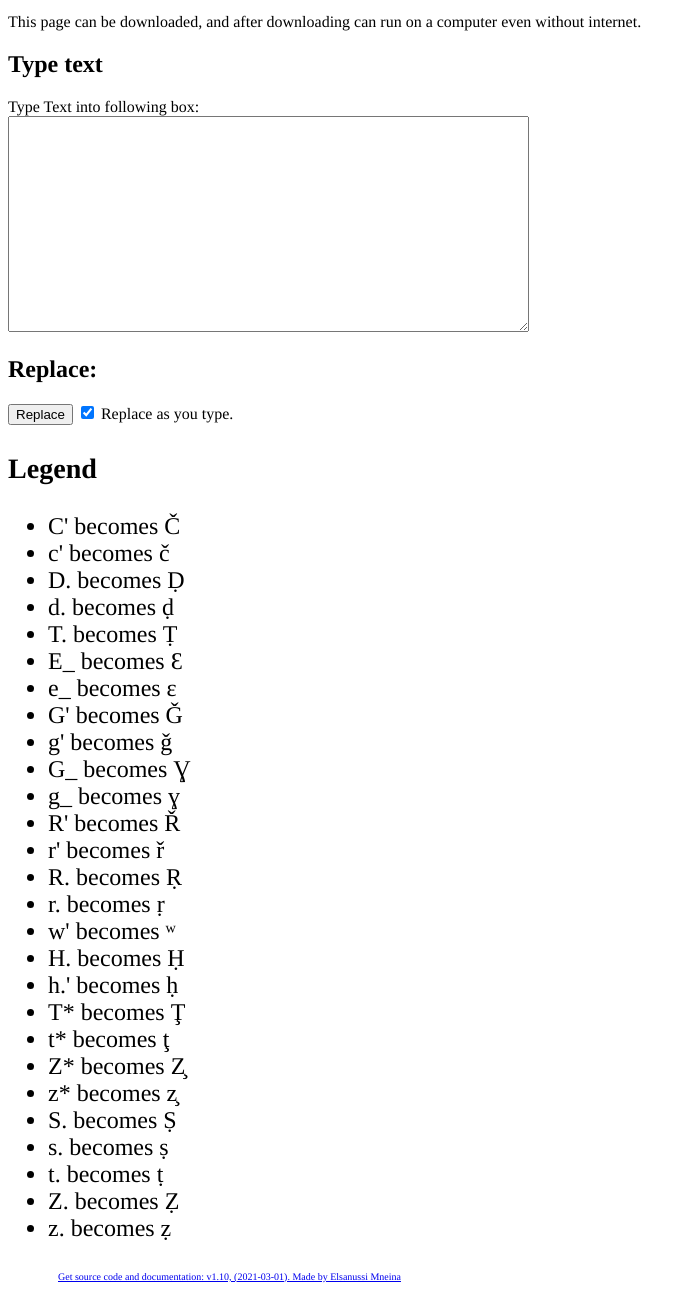
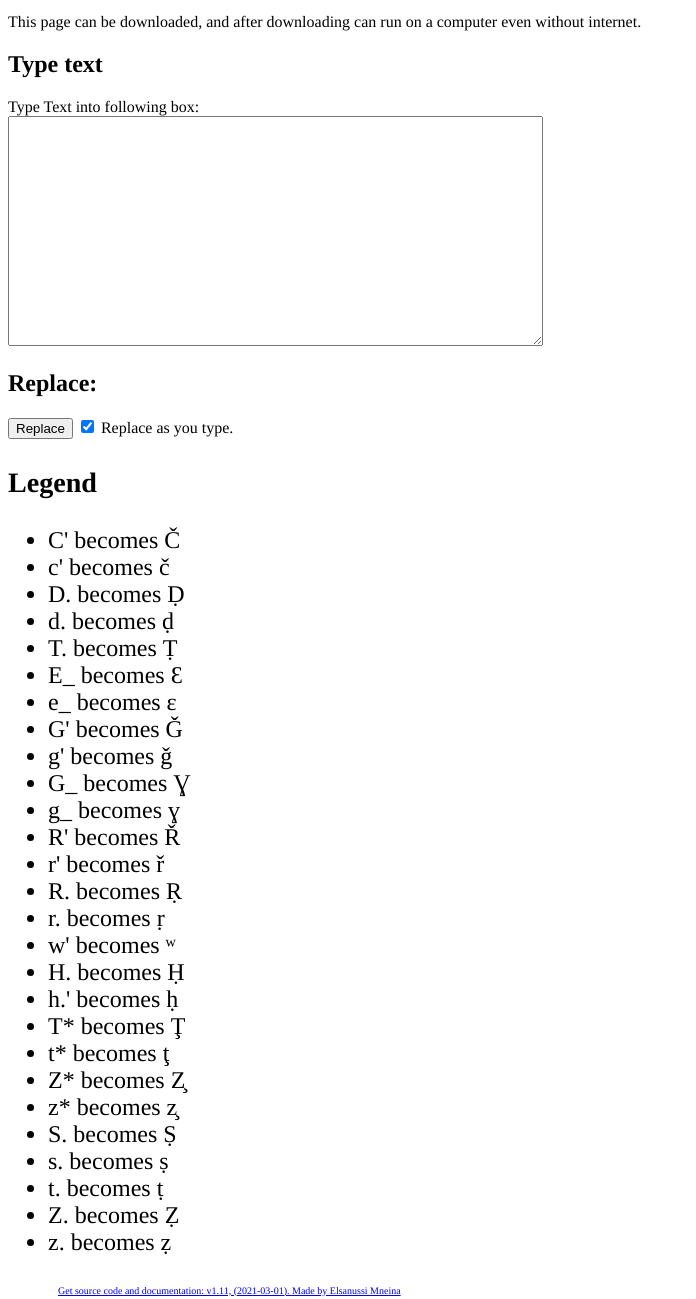
Before and after one commit to elsanussi-s-mneina/type-and-replace-html-js, a plain HTML site: page berber-latin-alphabetQuickTypist.html in a window 1280 px wide. Shown: the part 137-1436 px from the top of the page, without its empty margins (0-696 px from the left). Drawn offline with Linux system fonts and the light colour scheme.

Commit message:
Make text more readable in textbox (v1.11)

```diff
--- a/berber-latin-alphabetQuickTypist.html
+++ b/berber-latin-alphabetQuickTypist.html
@@ -16,7 +16,7 @@
 	<div>
 		<label for="userInputBox">Type Text into following box:</label>
 	</div>
-	<textarea id="userInputBox" oninput="reactToUserTypingCharacter()" cols="50" rows="10" aria-live="assertive" style="font-family: times; font-size: large"></textarea>
+	<textarea id="userInputBox" oninput="reactToUserTypingCharacter()" cols="50" rows="10" aria-live="assertive" style="font-family: times; font-size: large; padding: 0.5em"></textarea>
 	<h2>Replace:</h2>
 	<button onclick="transformCharacters()">Replace</button>
 
@@ -28,7 +28,7 @@
 	</div>
 
 	<footer>
-		<p><a style="font-size: x-small; margin-left: 5em" href="https://github.com/elsanussi-s-mneina/type-and-replace-html-js">Get source code and documentation: v1.10, (2021-03-01). Made by Elsanussi Mneina</a></p>
+		<p><a style="font-size: x-small; margin-left: 5em" href="https://github.com/elsanussi-s-mneina/type-and-replace-html-js">Get source code and documentation: v1.11, (2021-03-01). Made by Elsanussi Mneina</a></p>
 	</footer>
 
 	<script>
```
Also changed, not shown: frenchQuickTypist.html (+2 -2 lines), germanQuickTypist.html (+2 -2 lines), iso233QuickTypist.html (+2 -2 lines), malteseQuickTypist.html (+2 -2 lines), mehri-soqotriQuickTypist.html (+2 -2 lines), spanishQuickTypist.html (+2 -2 lines), template.html (+2 -2 lines), 1 other file.
